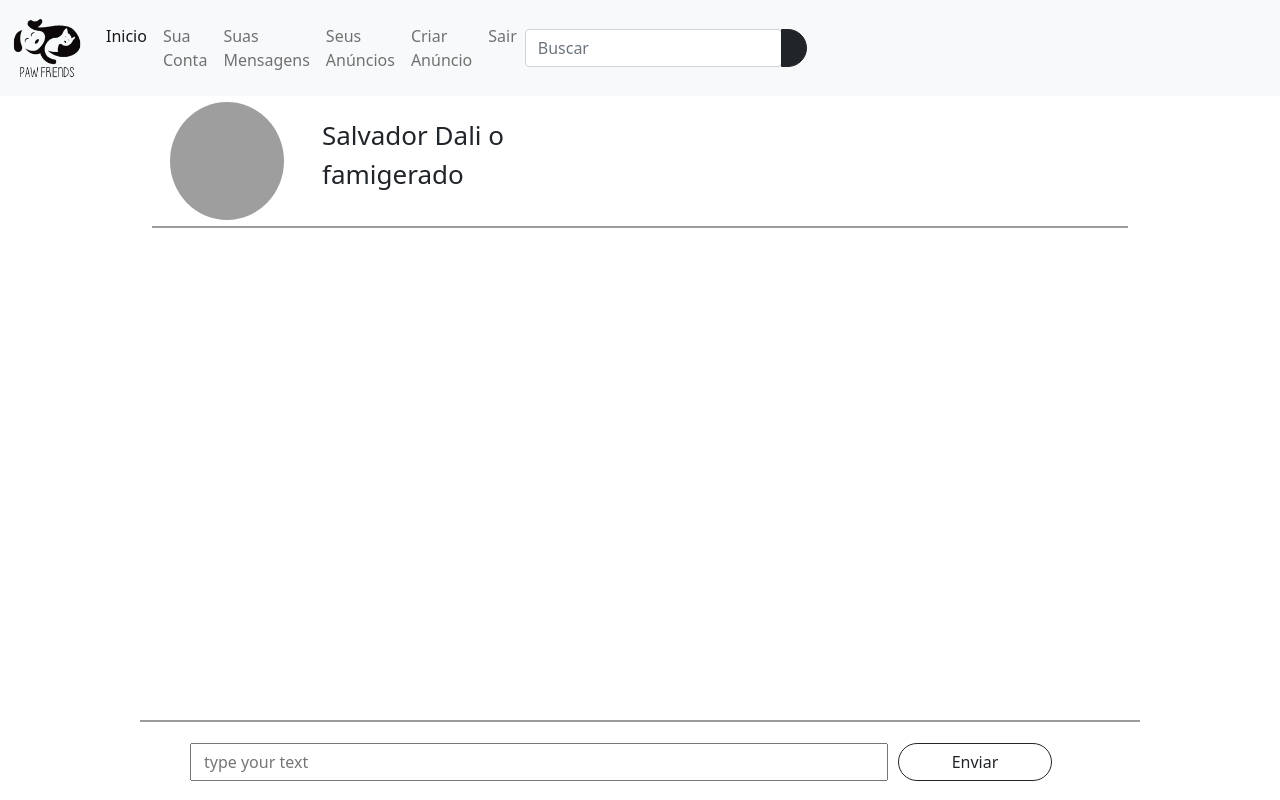
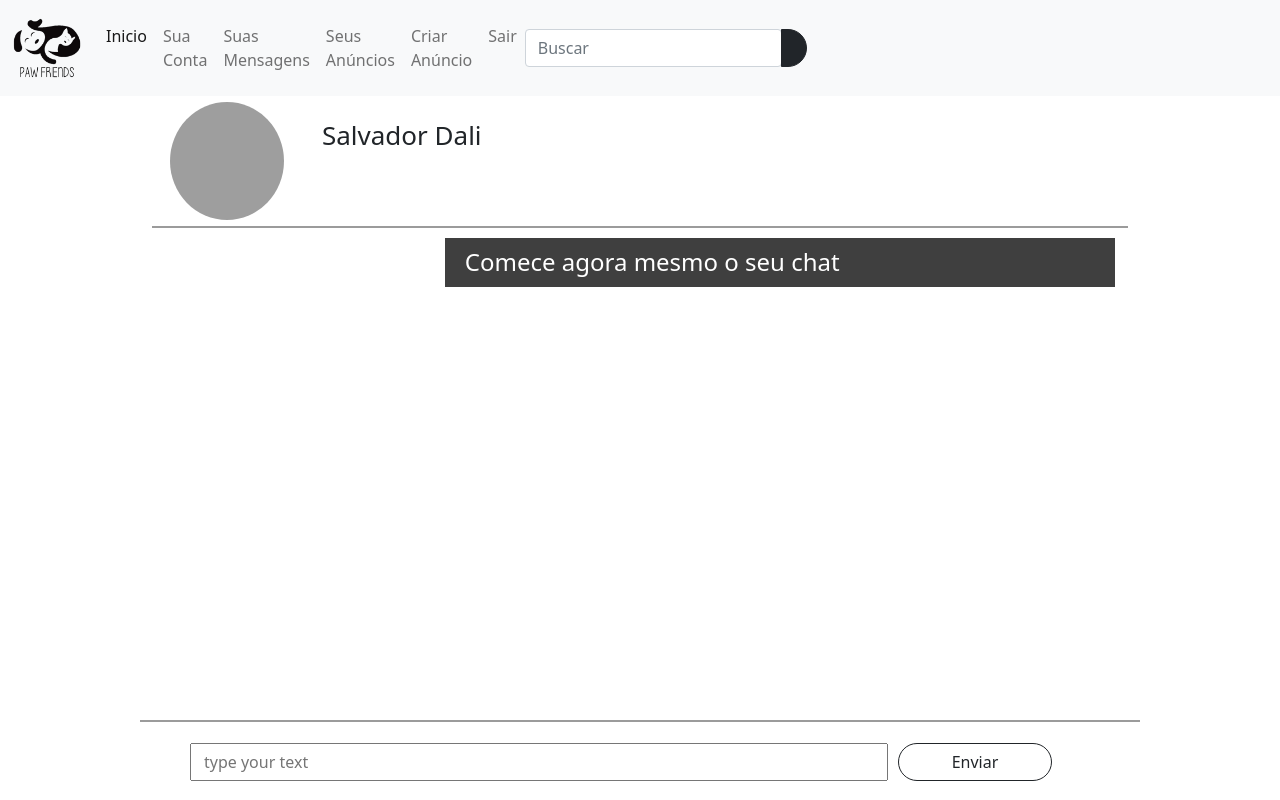
Before and after one commit to dsm-cefet-rj/trabalho-integrado-20202-preto, a React (Create React App) app in the folder paw-friends/: page /privateChat/1 in a window 1280 px wide. Built offline with nearby package versions, Linux system fonts and the light colour scheme; data requests are answered from the project's data file; grey boxes are pictures that could not be loaded.

Commit message:
Entity Adapter do chat com bugs agora corrigidos

```diff
--- a/paw-friends/json-server/db.json
+++ b/paw-friends/json-server/db.json
@@ -10,8 +10,8 @@
       "sexo": "Macho",
       "raça": "Gatinho",
       "tipo": "Gato",
-      "nome": "Salvador Dali o famigerado",
-      "dataAnuncio": "Thu Mar 25 2021 18:22:35 GMT-0300 (Horário Padrão de Brasília)",
+      "nome": "Salvador Dali",
+      "dataAnuncio": "Sat Apr 17 2021 10:50:03 GMT-0300 (Horário Padrão de Brasília)",
       "id": 1
     },
     {
@@ -74,17 +74,58 @@
   "chats": [
     {
       "id": 1,
-      "id_animal": 4,
-      "msg_user": [
-        {}
-      ]
+      "id_user": 5,
+      "msg_sent": "Boa noite!"
     },
     {
       "id": 2,
-      "id_animal": 2,
-      "msg_user": [
-        {}
-      ]
+      "id_user": 5,
+      "msg_sent": "Onde o senhor encontrou o Zuko?"
+    },
+    {
+      "id": 3,
+      "id_user": 4,
+      "msg_sent": "Boa noite moço!"
+    },
+    {
+      "msg_sent": "Legal",
+      "id_user": 5,
+      "id": 4
+    },
+    {
+      "msg_sent": "KKKKKK",
+      "id_user": 5,
+      "id": 5
+    },
+    {
+      "msg_sent": "Opa meu guerreiro, tudo bom?",
+      "id_user": 2,
+      "id": 6
+    },
+    {
+      "msg_sent": "Quero saber quanto o Maick mede mais ou menos",
+      "id_user": 2,
+      "id": 7
+    },
+    {
+      "msg_sent": "Showza",
+      "id_user": 5,
+      "id": 8
+    },
+    {
+      "msg_sent": "Se possível poderia me enviar umas fotos dele no whatsapp?",
+      "id_user": 2,
+      "id": 9
+    },
+    {
+      "msg_sent": "Meu número eh 2112345678",
+      "id_user": 2,
+      "id": 10
+    },
+    {
+      "msg_sent": "Que legal",
+      "id_user": 2,
+      "id": 11
     }
   ],
   "profiles": [
--- a/paw-friends/src/app.css
+++ b/paw-friends/src/app.css
@@ -123,13 +123,14 @@
   margin-top: 10px;
   margin-left: 30%;
   color: white;
-  font-size: 70%;
+  font-size: 60%;
   padding-left: 20px;
   padding-bottom: 10px;
   padding-top: 10px;
   font-weight: 50%;
   max-width: 68.7%;
   text-align: start;
+  min-height: 45px
 }
 
 .bodychat {
--- a/paw-friends/src/components/paginas/chat/PrivateChatCards.js
+++ b/paw-friends/src/components/paginas/chat/PrivateChatCards.js
@@ -1,35 +1,33 @@
 import React, { useState } from "react";
+import { useSelector, useDispatch } from "react-redux";
+import { addChatServer, selectAllChats } from "../../../store/reducers/chatReducer";
 
 export default function PrivateChatCards (props) {
 
     const [chat, setChat] = useState({});
+    const dispatch = useDispatch();
+    const chats = useSelector(selectAllChats);
+    let chatdapagina = chats.filter(state => state.id_user === props.anuncio.id);
+    let mensagens = chatdapagina.map(state => state.msg_sent);
+    if (mensagens[0] === "" || mensagens[0] === undefined ) {
+        mensagens = ["Comece agora mesmo o seu chat"];
+    };
+
+    console.log(chat);
 
     function handleInputChange(e) {
-        setChat( {[e.target.name]: e.target.value})
+            setChat({[e.target.name]: e.target.value, id_user: props.anuncio.id})
+            if (e.target.value === "") {
+                setChat({[e.target.name]: undefined, id_user: props.anuncio.id})
+            }
     };
 
     function handleSubmit(e){
         e.preventDefault();
-        props.setChats(props.chats.concat(chat.msg_received))
+        if (chat.msg_sent !== undefined) {
+            dispatch(addChatServer(chat))
+        }
     };
-
-    function deletechat () {
-
-    };
-
-    function display (mensagem) {
-        return (
-            <>
-                <div className="row">
-                    <div className="chat-msg" onClick={deletechat}>
-                        {mensagem}
-                    </div>
-                </div>
-            </>
-        )
-    };
-
-
 
     return (
         <div className="container-fluid privatechat">
@@ -42,14 +40,20 @@ export default function PrivateChatCards (props) {
                 </div>
                 <div className="container-fluid" >
                     <div className="row">
-                        <h1>{props.chats.map(display)}</h1>
+                        <h1>
+                            {mensagens.map((mensagem,index) =>  (
+                                <div className="row">
+                                    <h1 key={index} className="chat-msg"> {mensagem}</h1>
+                                </div>
+                            ))}
+                        </h1>
                     </div>
                 </div>
             </div>
             <div className="container-fluid mesagebox fixed-bottom">
                 <div className="row chatboxmesage">
-                    <input id="msgchatprivate" className="col-9" name="msg_received" value={chat.msg_received} type="text" placeholder="type your text" onChange={handleInputChange} />
-                    <input className="col-2 btn-send-chat btn btn-outline-dark" type="submit" value="Enviar" onClick={handleSubmit} />
+                    <input id="msgchatprivate" className="col-9" name="msg_sent" value={chat.msg_sent} type="text" placeholder="type your text" onChange={handleInputChange} />
+                    <input className="col-2 btn-send-chat btn btn-outline-dark" type="submit" value="Enviar" onClick={handleSubmit}/>
                 </div>
             </div>
         </div>
--- a/paw-friends/src/components/paginas/chat/PrivateChatPage.js
+++ b/paw-friends/src/components/paginas/chat/PrivateChatPage.js
@@ -1,14 +1,16 @@
 import Navbar from '../../layouts/navbar/Navbar';
-import React, { useState } from 'react';
 import PrivateChatCards from './PrivateChatCards';
 import { useParams } from "react-router-dom";
 import { useDispatch, useSelector } from 'react-redux';
 import { fetchAnuncios, selectAnunciosById } from '../../../store/reducers/anunciosReducer';
 import { useLayoutEffect } from 'react';
+import { fetchChats } from '../../../store/reducers/chatReducer';
 
 export default function PrivateChatPage () {
 
+
     const status = useSelector(state => state.anuncios.status);
+    const status2 = useSelector(state => state.chats.status);
     const dispatch = useDispatch();
     let { id } = useParams();
     id = parseInt(id);
@@ -16,8 +18,15 @@ export default function PrivateChatPage () {
     useLayoutEffect(() => {
         if(status === 'not_loaded'){
             dispatch(fetchAnuncios());
+            dispatch(fetchChats());
         }
     }, [status, dispatch]);
+
+    useLayoutEffect(()=>{
+        if(status2 === 'saved') {
+            dispatch(fetchChats());
+        }
+    }, [status2, dispatch]);
 
     let anuncio = useSelector(state => selectAnunciosById(state, id));
 
@@ -26,14 +35,10 @@ export default function PrivateChatPage () {
         anuncio = {};
     }
 
-    const [chats, setChats] = useState([
-
-    ]);
-
     return (
         <>
             <Navbar/>
-            <PrivateChatCards chats={chats} setChats={setChats} anuncio={anuncio}/>
+            <PrivateChatCards anuncio={anuncio} />
         </>
     );
 }
--- /dev/null
+++ b/paw-friends/src/store/reducers/chatReducer.js
@@ -0,0 +1,36 @@
+import { createAsyncThunk, createEntityAdapter, createSlice } from '@reduxjs/toolkit';
+import { httpGet, httpPost } from '../utils';
+
+const chatsAdapter = createEntityAdapter();
+
+const baseUrl = 'http://localhost:8000/chats';
+
+const initialState = chatsAdapter.getInitialState({
+        status: 'not_loaded',
+        error: null
+});
+
+export const fetchChats = createAsyncThunk('chats/fetchChats', async () => {
+        return await httpGet(`${baseUrl}`);
+    }
+);
+
+export const addChatServer = createAsyncThunk('chats/addChatServer', async (chat) => {
+    return await httpPost(`${baseUrl}`, chat);
+});
+
+export const chatsSlice = createSlice({
+    name: 'chats',
+    initialState: initialState,
+    extraReducers: {
+        [fetchChats.fulfilled]: (state, action) => {state.status = 'loaded'; chatsAdapter.setAll(state, action.payload);},
+        [fetchChats.pending]: (state, action) => {state.status = 'loading'},
+        [fetchChats.rejected]: (state, action) => {state.status = 'failed'; state.error = action.error.message },
+        [addChatServer.fulfilled]: (state,action) => {state.status='saved'},
+        [addChatServer.pending]: (state,action) => {state.status='loading'},
+    },
+
+})
+
+export const {selectAll: selectAllChats} = chatsAdapter.getSelectors(state => state.chats);
+export default chatsSlice.reducer;
--- a/paw-friends/src/store/reducers/index.js
+++ b/paw-friends/src/store/reducers/index.js
@@ -1,7 +1,8 @@
 import { combineReducers } from 'redux'
 import anuncios from './anunciosReducer';
 import profilesReducer from './profilesReducer';
+import chatReducer from './chatReducer';
 
 export default combineReducers({
-    anuncios, profiles: profilesReducer,
+    anuncios, profiles: profilesReducer, chats: chatReducer,
 })
```
